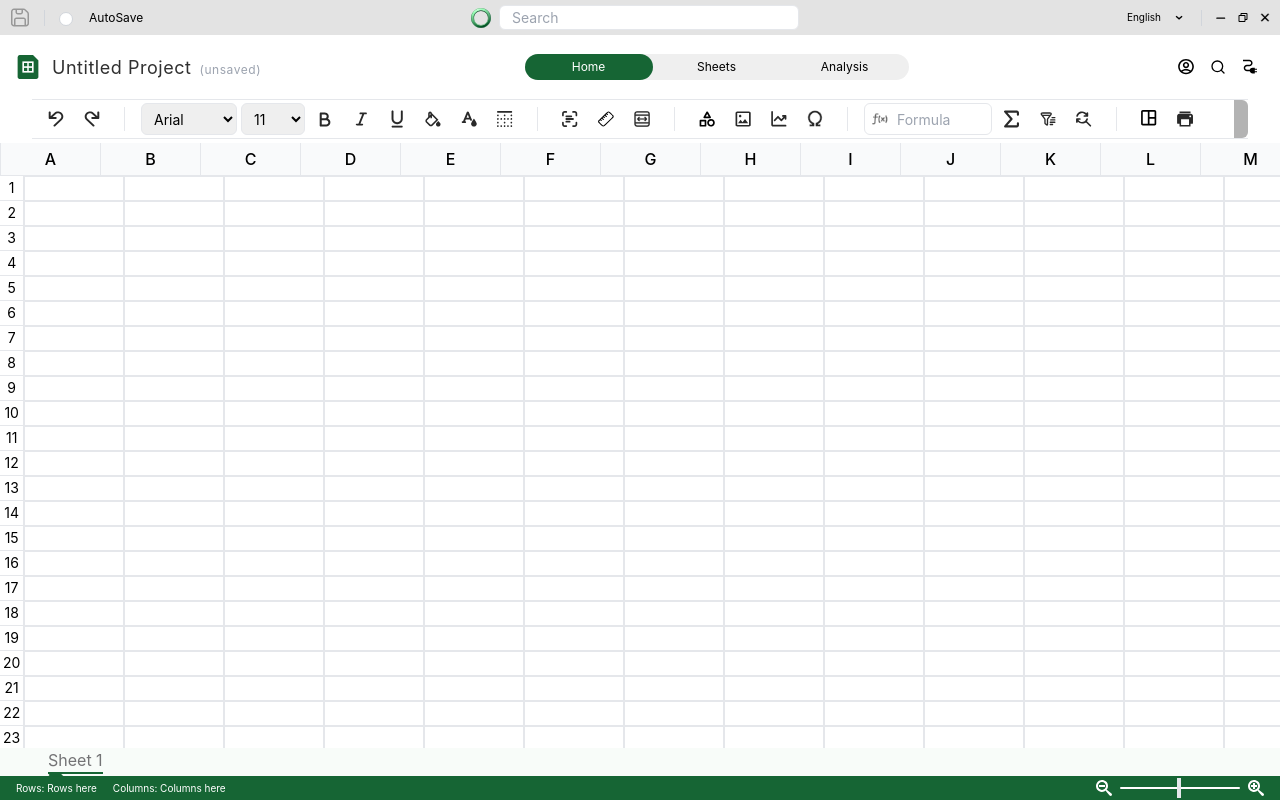
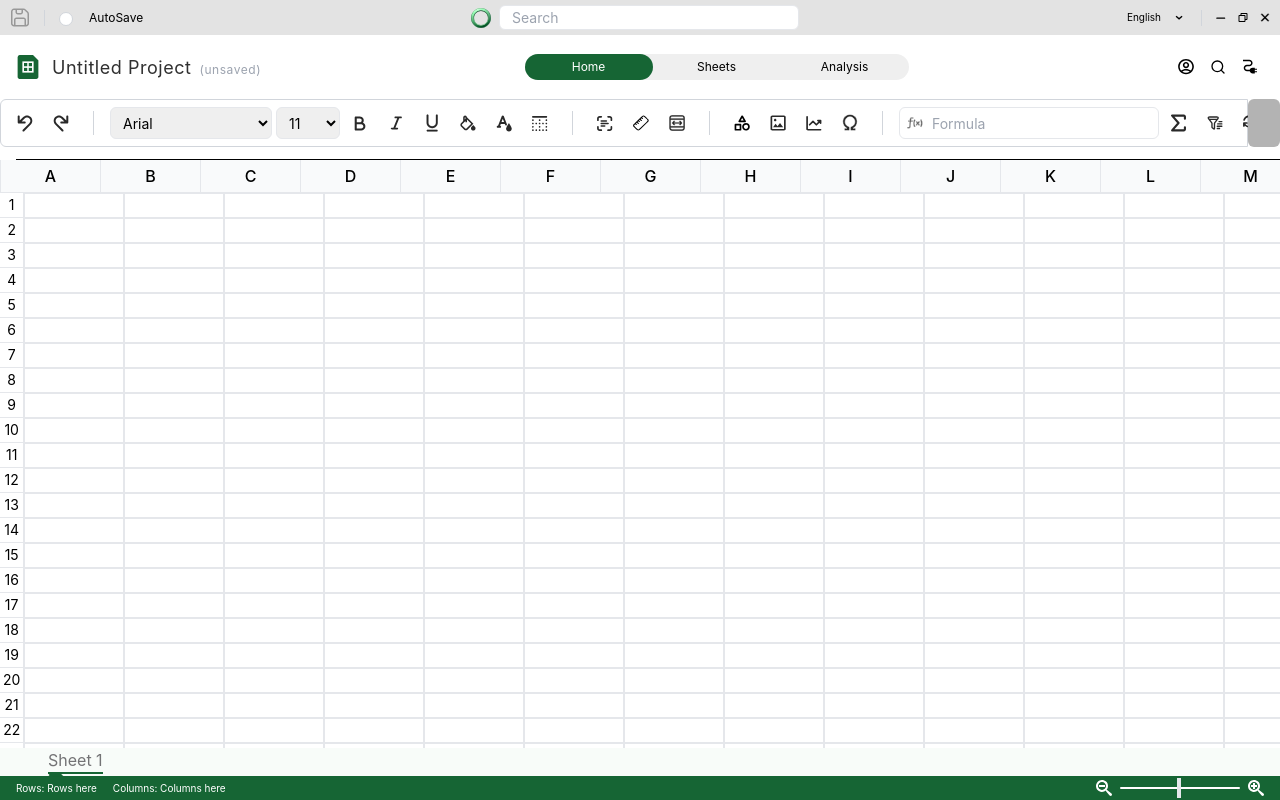
Before and after one commit to ChandanShankar12/plansheetExcel, a Next.js app: page / in a window 1280 px wide. Built offline with nearby package versions, Linux system fonts and the light colour scheme.

Commit message:
fixed the toolbar and projectbar UI

```diff
--- a/src/app/page.tsx
+++ b/src/app/page.tsx
@@ -10,17 +10,18 @@ import { AppStatusBar } from '@/components/spreadsheet/appstatus-bar';
 export default function Page() {
   return (
     <SpreadsheetProvider>
-      <div className="flex flex-col h-[calc(100vh-32px)] bg-white">
+      <div className="flex flex-col h-full bg-white">
         {/* Header */}
-        <div className="flex flex-col shrink-0 pt-4 gap-4 px-4">
+        <div className="flex flex-col shrink-0 pt-4 gap-4 mx-4">
           <ProjectBar />
-          <div className="mx-4 mb-1">
+          <div className="flex flex-col w-full gap-3">
             <Toolbar />
+            <div className="bg-black h-[1px] w-screen" />
           </div>
         </div>
 
         {/* Spreadsheet Grid */}
-        <div className="flex-1 relative min-h-0">
+        <div className="flex-1 w-full relative min-h-0">
           <Spreadsheet />
         </div>
 
--- a/src/components/spreadsheet/toolbar.tsx
+++ b/src/components/spreadsheet/toolbar.tsx
@@ -25,7 +25,9 @@ interface ToolbarProps {
 }
 
 export const Divider = () => (
-  <div className="h-6 w-[1px] bg-gray-200 shrink-0" />
+  <div className="flex flex-row w-full">
+    <div className="h-6 w-[1px] bg-gray-300 " />
+  </div>
 );
 
 export function Toolbar({ activeCell, data, setData, setFont }: ToolbarProps) {
@@ -58,9 +60,9 @@ export function Toolbar({ activeCell, data, setData, setFont }: ToolbarProps) {
   };
 
   const toolbarContent = (inDropdown = false) => (
-    <div ref={!inDropdown ? contentRef : undefined} className="flex h-[48px] items-center w-full px-2 gap-4">
+    <div ref={!inDropdown ? contentRef : undefined} className="flex h-[48px] flex-row justify-between items-center rounded-l-[6px] border-gray-300 border w-full px-2 gap-4">
       {/* 1st group - Undo/Redo */}
-      <div className="flex items-center gap-1 shrink-0 ">
+      <div className="flex items-start gap-1 justify-center">
         <Button variant="ghost" size="icon" className="h-8 w-8 p-1.5">
           <Image src="/Icons/Toolbar/1.svg" alt="Undo" width={16} height={16} />
         </Button>
@@ -72,7 +74,7 @@ export function Toolbar({ activeCell, data, setData, setFont }: ToolbarProps) {
       <Divider />
 
       {/* 2nd group - Font Tools */}
-      <div className="flex items-center gap-1 shrink-0 ">
+      <div className="flex items-center gap-1 w-full justify-center">
         <FontTools />
         {/* Font buttons */}
         <Button variant="ghost" size="icon" className="h-8 w-8 p-1.5">
@@ -114,7 +116,7 @@ export function Toolbar({ activeCell, data, setData, setFont }: ToolbarProps) {
       <Divider />
 
       {/* 3rd group - Alignment */}
-      <div className="flex items-center gap-1 shrink-0 ">
+      <div className="flex items-center gap-1 w-full justify-center ">
         {[9, 10, 11].map((n) => (
           <Button key={n} variant="ghost" size="icon" className="h-8 w-8 p-1.5">
             <Image
@@ -130,7 +132,7 @@ export function Toolbar({ activeCell, data, setData, setFont }: ToolbarProps) {
       <Divider />
 
       {/* 4th group - Insert */}
-      <div className="flex items-center gap-1 shrink-0 ">
+      <div className="flex items-center gap-1 w-full justify-center">
         {[12, 13, 14, 15].map((n) => (
           <Button key={n} variant="ghost" size="icon" className="h-8 w-8 p-1.5">
             <Image
@@ -146,9 +148,9 @@ export function Toolbar({ activeCell, data, setData, setFont }: ToolbarProps) {
       <Divider />
 
       {/* 5th group - Formula */}
-      <div className="flex items-center gap-1 shrink-0 ">
-        <div className="relative">
-          <Input className="h-8 w-24 sm:w-32 pl-8 pr-2" placeholder="Formula" />
+      <div className="flex items-center justify-center gap-1 w-full ">
+        <div className="relative items-center">
+          <Input className="h-8 w-42 sm:w-42 pl-8 pr-2" placeholder="Formula" />
           <div className="absolute left-2 top-1/2 -translate-y-1/2">
             <Image
               src="/Icons/Toolbar/16.svg"
@@ -173,7 +175,7 @@ export function Toolbar({ activeCell, data, setData, setFont }: ToolbarProps) {
       <Divider />
 
       {/* 6th group - View */}
-      <div className="flex items-center gap-1 shrink-0 ">
+      <div className="flex items-center justify-center gap-1 w-full ">
         {[20, 21].map((n) => (
           <Button key={n} variant="ghost" size="icon" className="h-8 w-8 p-1.5">
             <Image
@@ -191,7 +193,7 @@ export function Toolbar({ activeCell, data, setData, setFont }: ToolbarProps) {
   return (
     <div
       ref={toolbarRef}
-      className="flex flex-row h-10 w-full items-center bg-white border-t border-b border-gray-200"
+      className="flex flex-row h-full w-full justify-center items-center bg-white"
     >
       {toolbarContent()}
 
--- a/src/components/spreadsheet/toolbar/font-tools.tsx
+++ b/src/components/spreadsheet/toolbar/font-tools.tsx
@@ -38,7 +38,7 @@ export function FontTools() {
       <ToolbarSection border={false}>
 
         <select
-          className="h-8 w-24 rounded-md border border-input bg-background px-2 text-sm"
+          className="h-8 w-42 rounded-md border border-input bg-background px-2 text-sm"
           onChange={(e) => updateFont(e.target.value)}
           value={data[activeCell!]?.style?.fontFamily || 'Arial'}
         >
```
